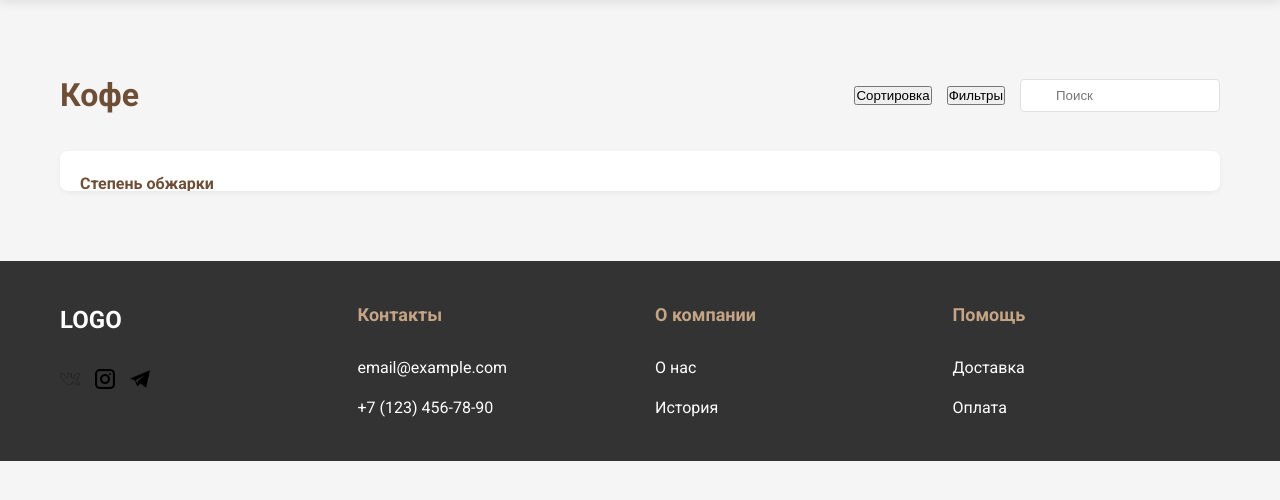
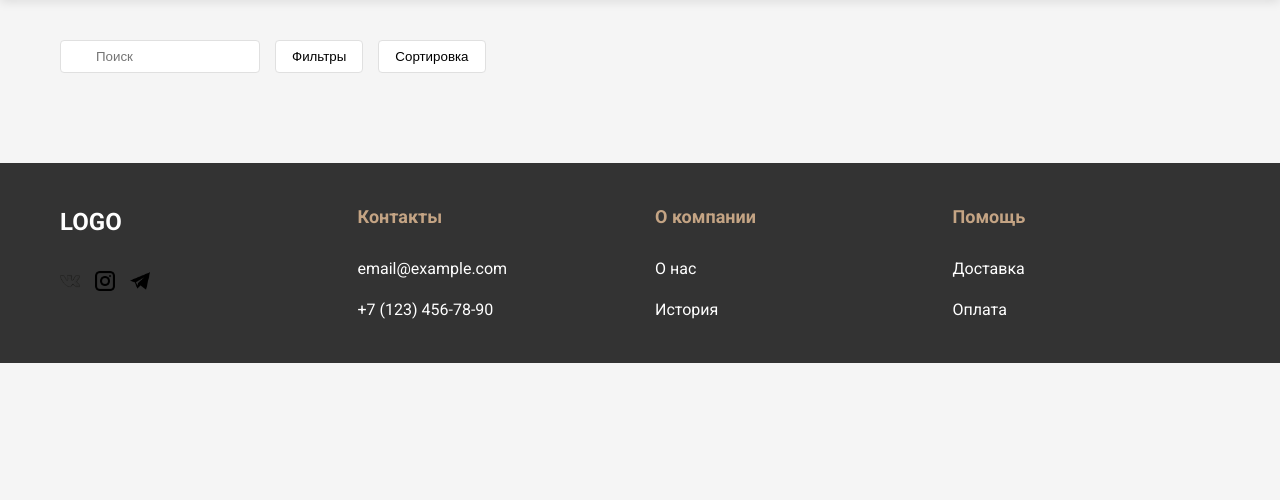
Before and after one commit to Spir1N/CoffeeN, a Django app: template templates/products/product_list.html in a window 1280 px wide. Shown: the part 72-572 px from the top of the page. Run offline with Django 3.2, Linux system fonts and the light colour scheme; the template is opened without the code that fills it, so the values that code supplies are empty.

Commit message:
Небольшие изменения в стилях

```diff
--- a/static/css/style.css
+++ b/static/css/style.css
@@ -112,9 +112,10 @@ body {
     display: flex;
     gap: 15px;
     align-items: center;
+    margin-bottom: 20px;
 }
 
-.control-btn {
+.sort-button, .filter-button {
     padding: 8px 16px;
     background-color: var(--white-color);
     border: 1px solid var(--gray-color);
@@ -123,7 +124,7 @@ body {
     transition: all 0.3s;
 }
 
-.control-btn:hover {
+.sort-button:hover,  .filter-button:hover {
     background-color: var(--gray-color);
 }
 
@@ -383,6 +384,10 @@ body {
     overflow: hidden;
     transition:
     max-height .3s ease;
+    padding: 0;               /* <-- убираем отступы */
+    opacity: 0;               /* опционально – чтобы «растворялось» */
+    border: none;             /* если есть рамка */
+    pointer-events: none;     /* нельзя кликнуть по невидимому блоку */
 }
 
 #filter-menu, #sort-menu {
--- a/templates/products/product_list.html
+++ b/templates/products/product_list.html
@@ -38,11 +38,7 @@
     <!-- Main Content -->
     <main class="main">
         <div class="container">
-            <div class="page-header">
-                <h1 class="page-title">Кофе</h1>
                 <div class="page-controls">
-                    <button id="sort-button"   class="sort-button">Сортировка</button>
-                    <button id="filter-button" class="filter-button">Фильтры</button>
                     <form method="get" class="search-box">
                         <input type="text" name="q" value="{{ request.GET.q }}" placeholder="Поиск">
                         {% for key, value in request.GET.items %}
@@ -51,11 +47,12 @@
                             {% endif %}
                         {% endfor %}
                     </form>
+                    <button id="filter-button" class="filter-button">Фильтры</button>
+                    <button id="sort-button" class="sort-button">Сортировка</button>
                 </div>
-            </div>
 
             <div id="filter-menu" class="filters hidden">
-                <form id="filter-form" method="get">
+                <form id="filter-form" method="get" class="filter-form">
                     <div class="filter-group">
                         <h3 class="filter-title">Степень обжарки</h3>
                         <label>
@@ -117,7 +114,7 @@
                                 {% if 'low' in selected_acidities %}checked{% endif %}> Низкая
                         </label>
                     </div>
-                    <button type="submit">Применить</button>
+                    <button type="submit" class="sort-button">Применить</button>
 
                     <!-- сохраняем поиск и сортировку -->
                     <input type="hidden" name="q"    value="{{ request.GET.q }}">
@@ -125,7 +122,7 @@
                 </form>
             </div>
 
-            <div id="sort-menu"   class="sort-options hidden">
+            <div id="sort-menu" class="sort-options hidden">
                 <a href="?{{ params|urlencode }}&sort=price">Цена ↑</a>
                 <a href="?{{ params|urlencode }}&sort=-price">Цена ↓</a>
                 <a href="?{{ params|urlencode }}&sort=rating">По рейтингу</a>
@@ -231,8 +228,12 @@ document.addEventListener("DOMContentLoaded", () => {
 
   const toggle = (el) => {
     el.classList.toggle("hidden");
-    el.style.maxHeight = el.classList.contains("hidden") ? null : el.scrollHeight + "px";
-  };
+    if (el.classList.contains("hidden")) {
+        el.style.maxHeight = null;       // сворачиваем
+    } else {
+        el.style.maxHeight = el.scrollHeight + "px";  // раскрываем
+    }
+};
 
   filterBtn.addEventListener("click", () => toggle(filterBox));
   sortBtn  .addEventListener("click", () => toggle(sortBox));
```
